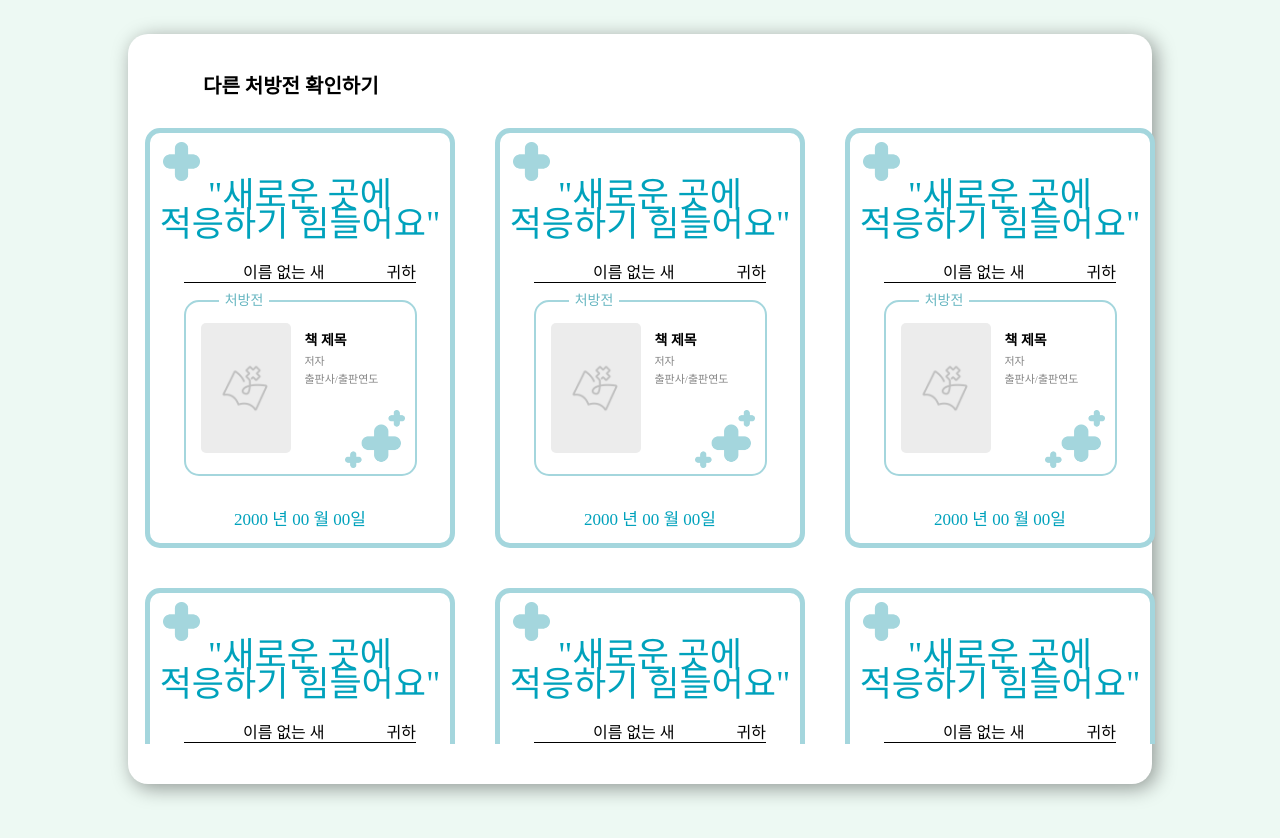
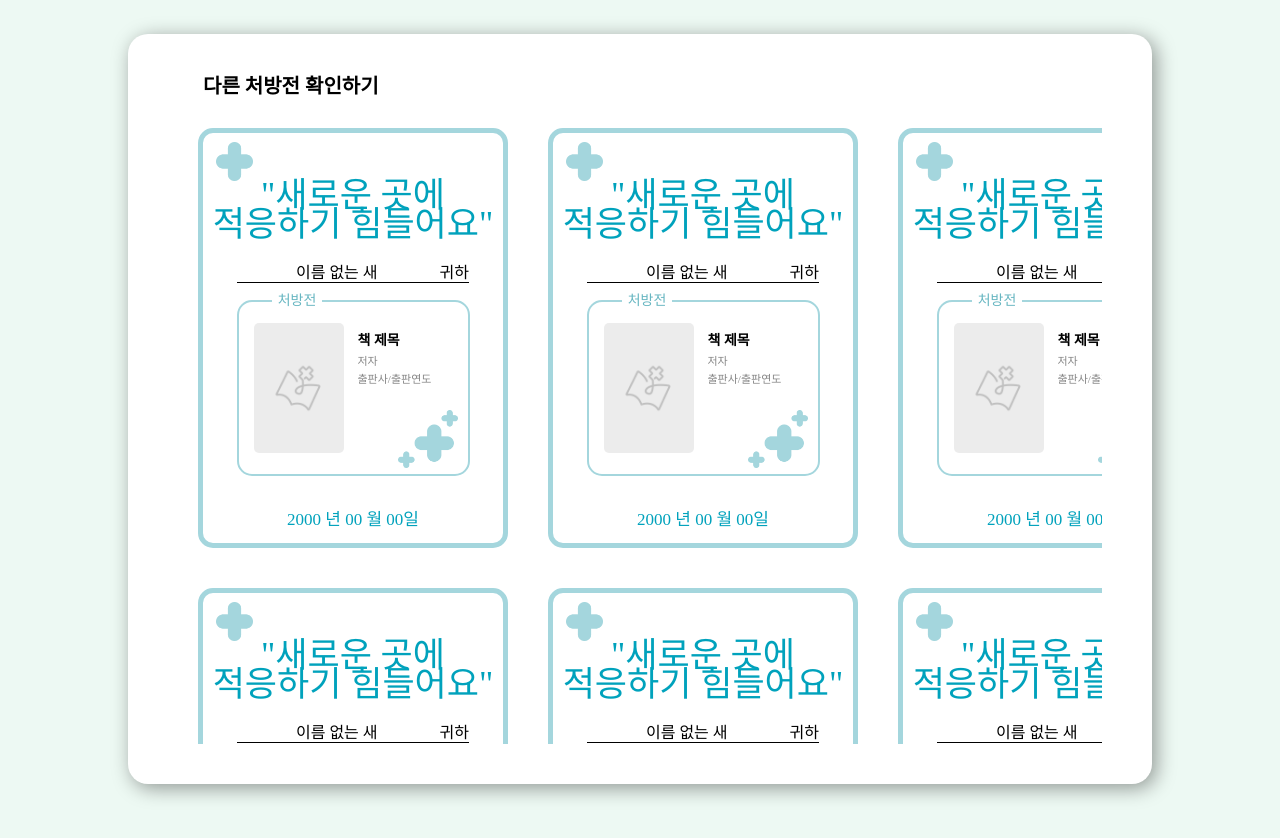
Before and after one commit to kw-bookmedicine/frontend, a React (Create React App) app: page /prescription/detail in a window 1280 px wide. Shown: the part 1260-2098 px from the top of the page. Built offline with nearby package versions, Linux system fonts and the light colour scheme; no server answers; a web font is replaced by a local one.

Commit message:
:lipstick: Style: 처방전 카드 디자인 수정

```diff
--- a/src/styles/Counseling/PrescriptionCard.css
+++ b/src/styles/Counseling/PrescriptionCard.css
@@ -1,6 +1,7 @@
 .prscrCard_container {
 	width: 310px;
 	height: 420px;
+	background-color: #fff;
 	border: 5px solid #a4d6dd;
 	border-radius: 15px;
 	padding: 9px;
--- a/src/styles/Prescription/PrescriptionDetail.css
+++ b/src/styles/Prescription/PrescriptionDetail.css
@@ -146,6 +146,7 @@
 }
 
 .other_list_wrapper {
+	width: 100%;
 	display: grid;
 	align-self: center;
 	grid-template-columns: repeat(3, 0.8fr);
```
